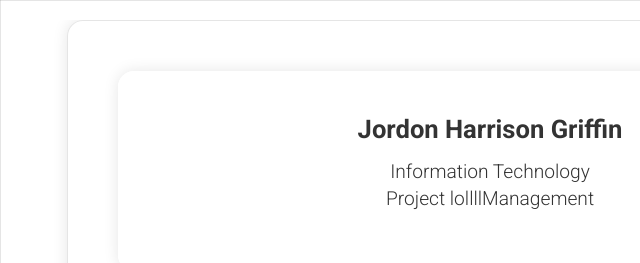
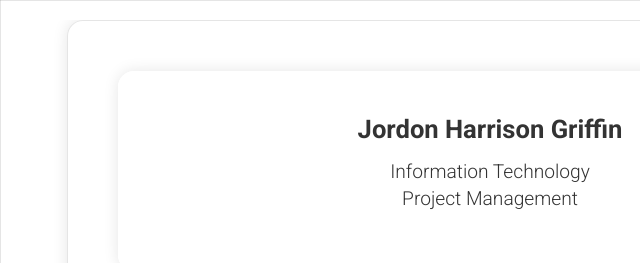
Before and after one commit to jordonhgriffin/jordonhgriffin.github.io, a plain HTML site: page index.html in a window 1280 px wide. Shown: the top 263 px of the page, 0-640 px from the left. Drawn offline with Linux system fonts and the light colour scheme.

Commit message:
Update index.html

```diff
--- a/index.html
+++ b/index.html
@@ -2264,7 +2264,7 @@
                 <div class="section-island">
                     <div id="welcome">
                         <h1 id="heading">Jordon Harrison Griffin</h1>
-                        <h2 id="subline">Information Technology<br>Project lollllManagement</h2>
+                        <h2 id="subline">Information Technology<br>Project Management</h2>
                     </div>
                     <p>Project Manager and Systems Specialist with a background in supply chain management, IoT solutions, and process optimization.
                         I have experience in both manufacturing quality assurance and digital platform management. I enjoy streamlining workflows, solving logistics challenges, and finding data-driven ways to improve processes.
```
